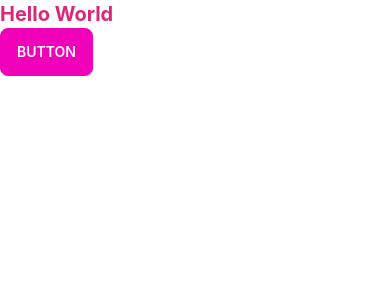
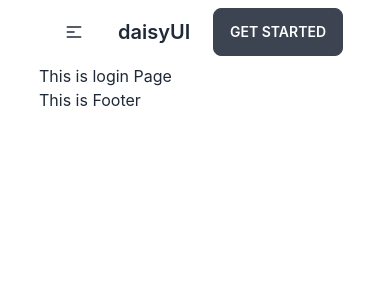
Before and after one commit to skhasancse18344/mobile-hut-client, a React (Create React App) app: page /login in a window 390 px wide. Shown: the top 300 px of the page. Built offline with nearby package versions, Linux system fonts and the light colour scheme.

Commit message:
Setup Router

```diff
--- a/package.json
+++ b/package.json
@@ -7,8 +7,10 @@
     "@testing-library/react": "^13.4.0",
     "@testing-library/user-event": "^13.5.0",
     "daisyui": "^2.41.0",
+    "firebase": "^9.14.0",
     "react": "^18.2.0",
     "react-dom": "^18.2.0",
+    "react-router-dom": "^6.4.3",
     "react-scripts": "5.0.1",
     "web-vitals": "^2.1.4"
   },
--- a/src/App.js
+++ b/src/App.js
@@ -1,11 +1,11 @@
-import logo from "./logo.svg";
 import "./App.css";
+import { RouterProvider } from "react-router-dom";
+import router from "./Layout/Routes.js/Routes";
 
 function App() {
   return (
-    <div>
-      <h1 className="font-bold text-xl text-pink-600">Hello World</h1>
-      <button className="btn btn-secondary">Button</button>
+    <div className="w-4/5 mx-auto">
+      <RouterProvider router={router}></RouterProvider>
     </div>
   );
 }
--- /dev/null
+++ b/src/Layout/Main/Main.js
@@ -0,0 +1,15 @@
+import React from "react";
+import { Outlet } from "react-router-dom";
+import Footer from "../../components/shared/Footer/Footer";
+import Navbar from "../../components/shared/Navbar/Navbar";
+const Main = () => {
+  return (
+    <div>
+      <Navbar></Navbar>
+      <Outlet></Outlet>
+      <Footer></Footer>
+    </div>
+  );
+};
+
+export default Main;
--- /dev/null
+++ b/src/Layout/Routes.js/Routes.js
@@ -0,0 +1,22 @@
+import { createBrowserRouter } from "react-router-dom";
+import Home from "../../components/Home/Home";
+import Login from "../../components/Login/Login";
+import Main from "../Main/Main";
+
+const router = createBrowserRouter([
+  {
+    path: "/",
+    element: <Main></Main>,
+    children: [
+      {
+        path: "/",
+        element: <Home></Home>,
+      },
+      {
+        path: "/login",
+        element: <Login></Login>,
+      },
+    ],
+  },
+]);
+export default router;
--- /dev/null
+++ b/src/components/Home/Home.js
@@ -0,0 +1,7 @@
+import React from "react";
+
+const Home = () => {
+  return <div>This is Home</div>;
+};
+
+export default Home;
--- /dev/null
+++ b/src/components/Login/Login.js
@@ -0,0 +1,7 @@
+import React from "react";
+
+const Login = () => {
+  return <div>This is login Page</div>;
+};
+
+export default Login;
--- /dev/null
+++ b/src/components/shared/Footer/Footer.js
@@ -0,0 +1,7 @@
+import React from "react";
+
+const Footer = () => {
+  return <div>This is Footer</div>;
+};
+
+export default Footer;
--- /dev/null
+++ b/src/components/shared/Navbar/Navbar.js
@@ -0,0 +1,72 @@
+import React from "react";
+
+const Navbar = () => {
+  return (
+    <div>
+      <div className="navbar bg-base-100">
+        <div className="navbar-start">
+          <div className="dropdown">
+            <label tabIndex={0} className="btn btn-ghost lg:hidden">
+              <svg
+                xmlns="http://www.w3.org/2000/svg"
+                className="h-5 w-5"
+                fill="none"
+                viewBox="0 0 24 24"
+                stroke="currentColor"
+              >
+                <path
+                  strokeLinecap="round"
+                  strokeLinejoin="round"
+                  strokeWidth="2"
+                  d="M4 6h16M4 12h8m-8 6h16"
+                />
+              </svg>
+            </label>
+            <ul
+              tabIndex={0}
+              className="menu menu-compact dropdown-content mt-3 p-2 shadow bg-base-100 rounded-box w-52"
+            >
+              <li>
+                <a>Item 1</a>
+              </li>
+              <li tabIndex={0}>
+                <a className="justify-between">
+                  Parent
+                  <svg
+                    className="fill-current"
+                    xmlns="http://www.w3.org/2000/svg"
+                    width="24"
+                    height="24"
+                    viewBox="0 0 24 24"
+                  >
+                    <path d="M8.59,16.58L13.17,12L8.59,7.41L10,6L16,12L10,18L8.59,16.58Z" />
+                  </svg>
+                </a>
+              </li>
+              <li>
+                <a>Item 3</a>
+              </li>
+            </ul>
+          </div>
+          <a className="btn btn-ghost normal-case text-xl">daisyUI</a>
+        </div>
+        <div className="navbar-center hidden lg:flex">
+          <ul className="menu menu-horizontal p-0">
+            <li>
+              <a>Item 1</a>
+            </li>
+
+            <li>
+              <a>Item 3</a>
+            </li>
+          </ul>
+        </div>
+        <div className="navbar-end">
+          <a className="btn">Get started</a>
+        </div>
+      </div>
+    </div>
+  );
+};
+
+export default Navbar;
```
Also changed, not shown: 1 other file (tests, documents, lock files or other folders).
